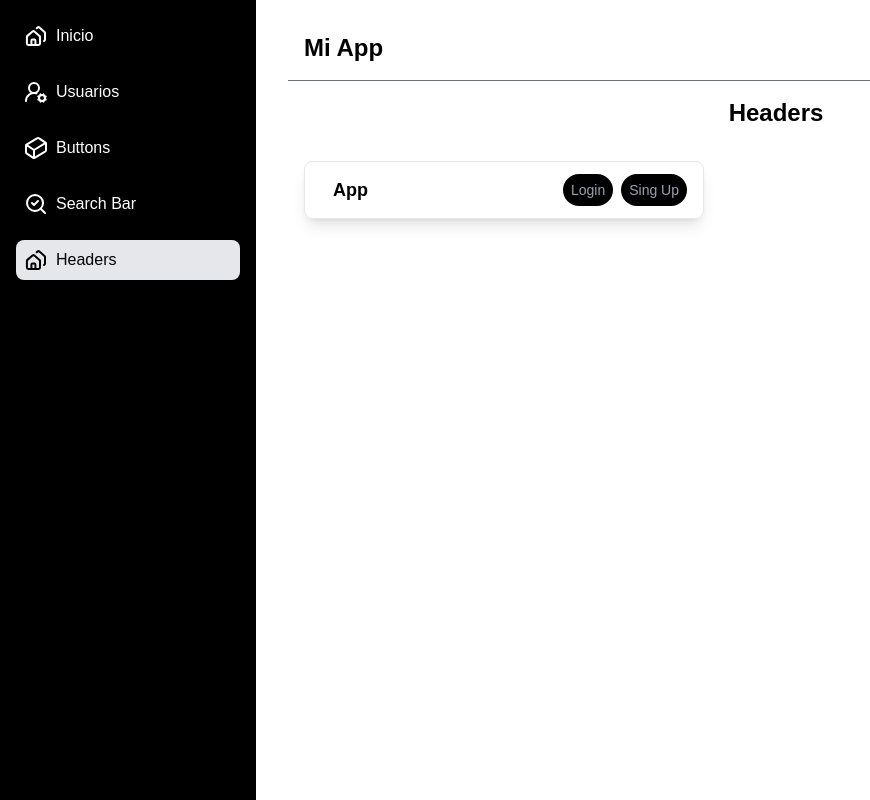
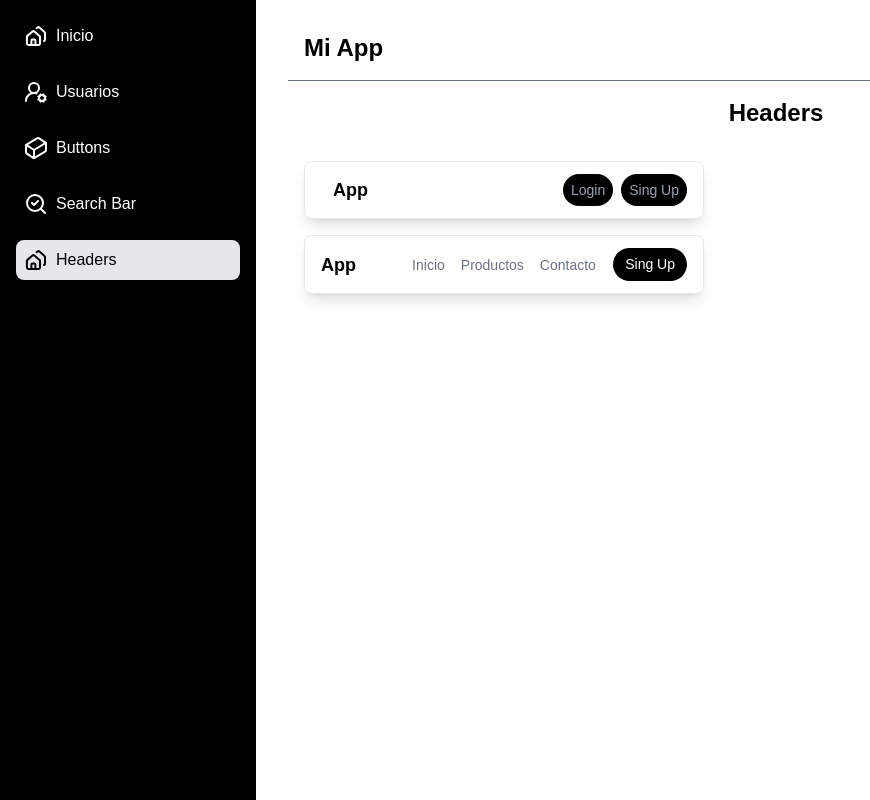
Before and after one commit to alejandro-v02/PixelCraft, a React (Vite) app: page / in a window 1280 px wide. Both pictures are taken after a click on the element "Headers". Shown: the whole page, without its empty margins (0-870 px from the left). Built offline with nearby package versions, Linux system fonts and the light colour scheme.

Commit message:
Add three-zone header layout with grid

```diff
--- a/src/modules/Headers.jsx
+++ b/src/modules/Headers.jsx
@@ -4,15 +4,30 @@ function Headers(){
             <div className="flex justify-center items-center text-center" >
             <h2 className="mt-4 mb-4 font-extrabold text-2xl">  Headers</h2>
             </div>
-            <div className="grid grid-cols-[repeat(auto-fill,minmax(192px,1fr))] gap-4 p-4">
+            <div className="flex flex-col gap-4 p-4">
 
                 <div className="flex justify-between items-center border border-gray-200 w-100 rounded-lg shadow-lg px-4 py-3">
                     <h3 className="font-bold text-lg ml-3">App</h3>
                     <div className="flex gap-2">
-                        <button className="px-2 py-1.5 text-sm text-gray-400 hover:text-gray-100 transition-colors duration-300 bg-black rounded-full cursor-pointer">
+                        <button className="px-2 py-1.5 text-sm text-gray-400 hover:text-gray-100 transition-colors duration-300 cursor-pointer bg-black rounded-full">
                             Login
                         </button>
-                        <button className="px-2 py-1.5 text-sm text-gray-400 hover:text-gray-100 transition-colors duration-300 bg-black rounded-full cursor-pointer">
+                        <button className="px-2 py-1.5 text-sm text-gray-400 hover:text-gray-100 transition-colors duration-300 cursor-pointer bg-black rounded-full">
+                            Sing Up
+                        </button>
+                    </div>
+                </div>
+
+                <div className="grid grid-cols-3 items-center border border-gray-200 rounded-lg shadow-lg w-100 px-4 py-3 ">
+                    <h3 className="r5tr5trttml-2 font-bold text-lg">App</h3>
+                    <nav className="flex justify-center gap-4 text-sm text-gray-500">
+                        <a href="#" className=" hover:text-black transition-colors duration-500">Inicio</a>
+                        <a href="#" className=" hover:text-black transition-colors duration-500">Productos</a>
+                        <a href="#" className=" hover:text-black transition-colors duration-500">Contacto</a>
+                    </nav>
+                    <div className="flex justify-end">
+                        <button className="px-3 py-1.5  text-[14px] bg-black text-white rounded-full cursor-pointer
+                        hover:bg-gray-800 transition-colors duration-500">
                             Sing Up
                         </button>
                     </div>
```
